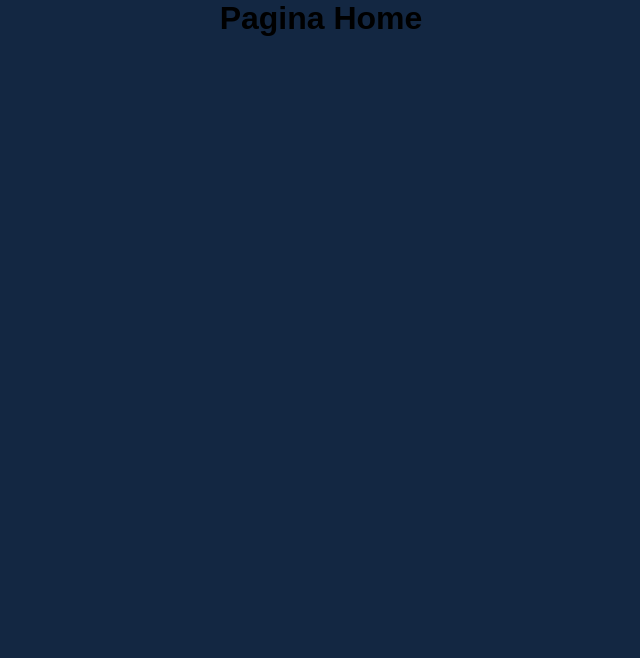
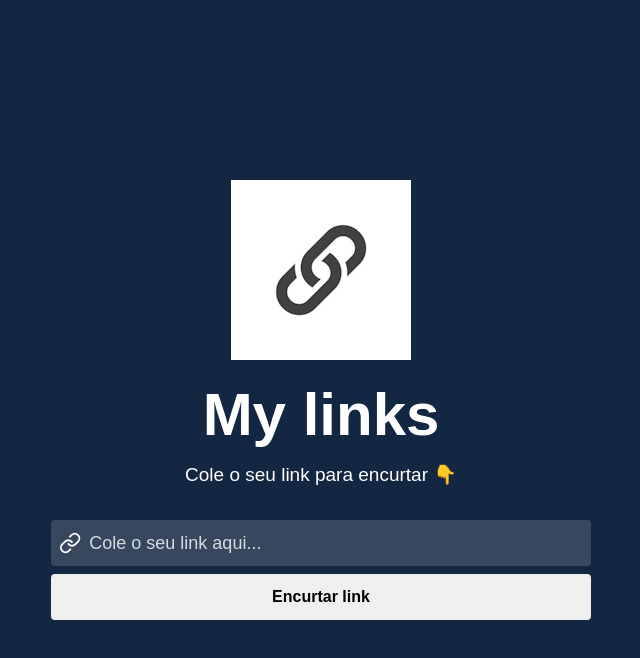
Before and after one commit to Gusthgomes/MeuLink, a React (Create React App) app: page / in a window 1280 px wide. Shown: the top 658 px of the page, without its empty margins (319-959 px from the left). Built offline with nearby package versions, Linux system fonts and the light colour scheme.

Commit message:
feat: add routes and animations

```diff
--- /dev/null
+++ b/src/pages/Home/home.css
@@ -0,0 +1,105 @@
+.container-home{
+    width: 100%;
+    height: 100vh;
+    display: flex;
+    justify-content: center;
+    align-items: center;
+    flex-direction: column;
+}
+
+.logo{
+    display: flex;
+    flex-direction: column;
+    align-items: center;
+    width: 60%;
+}
+
+.logo h1{
+    font-size: 60px;
+    color: #fff;
+    margin-top: 20px;
+}
+
+.logo span{
+    color: #fff;
+    font-size: 19px;
+    margin-top: 14px;
+    margin-bottom: 34px;
+}
+
+.area-input{
+    width: 540px;
+    display: flex;
+    flex-direction: column;
+    align-items: center;
+    animation: slideY 2s;
+}
+
+@keyframes slideY{
+    from{
+        transform: translateY(90px);
+    }
+    to{
+        transform: translateY(0px);
+    }
+}
+
+.area-input div{
+    width: 100%;
+    height: 46px;
+    background-color: rgb(255, 255, 255, 0.15);
+    display: flex;
+    align-items: center;
+    justify-content: center;
+    border-radius: 4px;
+}
+
+.area-input svg{
+    margin: 0 8px;
+}
+
+.area-input input{
+    width: 100%;
+    background: transparent;
+    border: 0;
+    height: 46px;
+    color: #fff;
+    outline: none;
+    font-size: 18px;
+}
+
+.area-input input::placeholder{
+    color: rgb(255, 255, 255, 0.8)
+}
+
+.area-input button{
+    width: 100%;
+    height: 46px;
+    border-radius: 4px;
+    border: 0;
+    font-size: 16px;
+    color: #000;
+    font-weight: bold;
+    margin-top: 8px;
+    transition: transform 0.7s;
+}
+
+.area-input button:hover{
+    transform: scale(1.05);
+}
+
+@media (max-width: 620px){
+    .logo img{
+        width: 95px
+    }
+    .logo h1{
+        font-size: 30px;
+    }
+    .area-input{
+        width: 85%;
+    }
+
+    .logo span{
+        font-size: 12px;
+    }
+}
--- a/src/pages/Home/index.js
+++ b/src/pages/Home/index.js
@@ -1,8 +1,26 @@
+import {FiLink } from 'react-icons/fi';
+import './home.css';
 
 export default function Home(){
     return(
-      <div>
-        <h1>Pagina Home</h1>
+      <div className="container-home">
+        <div className="logo">
+            <img src="/links.png" alt="My links"/>
+            <h1>My links</h1>
+            <span>Cole o seu link para encurtar 👇</span>
+        </div>
+        <div className="area-input">
+            <div>
+                <FiLink size={24} color="#fff"/>
+                <input
+                    placeholder='Cole o seu link aqui...'
+                />
+            </div>
+
+            <button>
+                Encurtar link
+            </button>
+        </div>
       </div>
     )
   }
```
Also changed, not shown: public/link.png (added), public/links.png (added).
